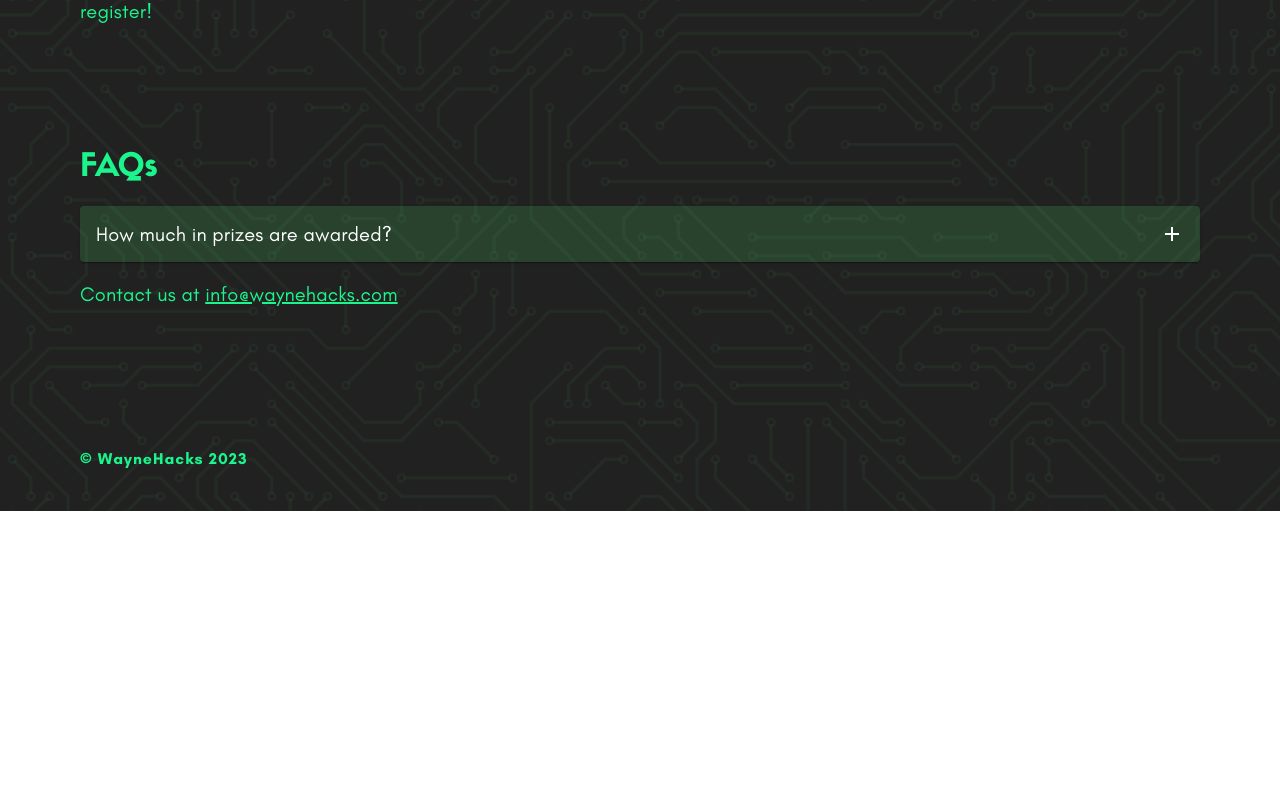
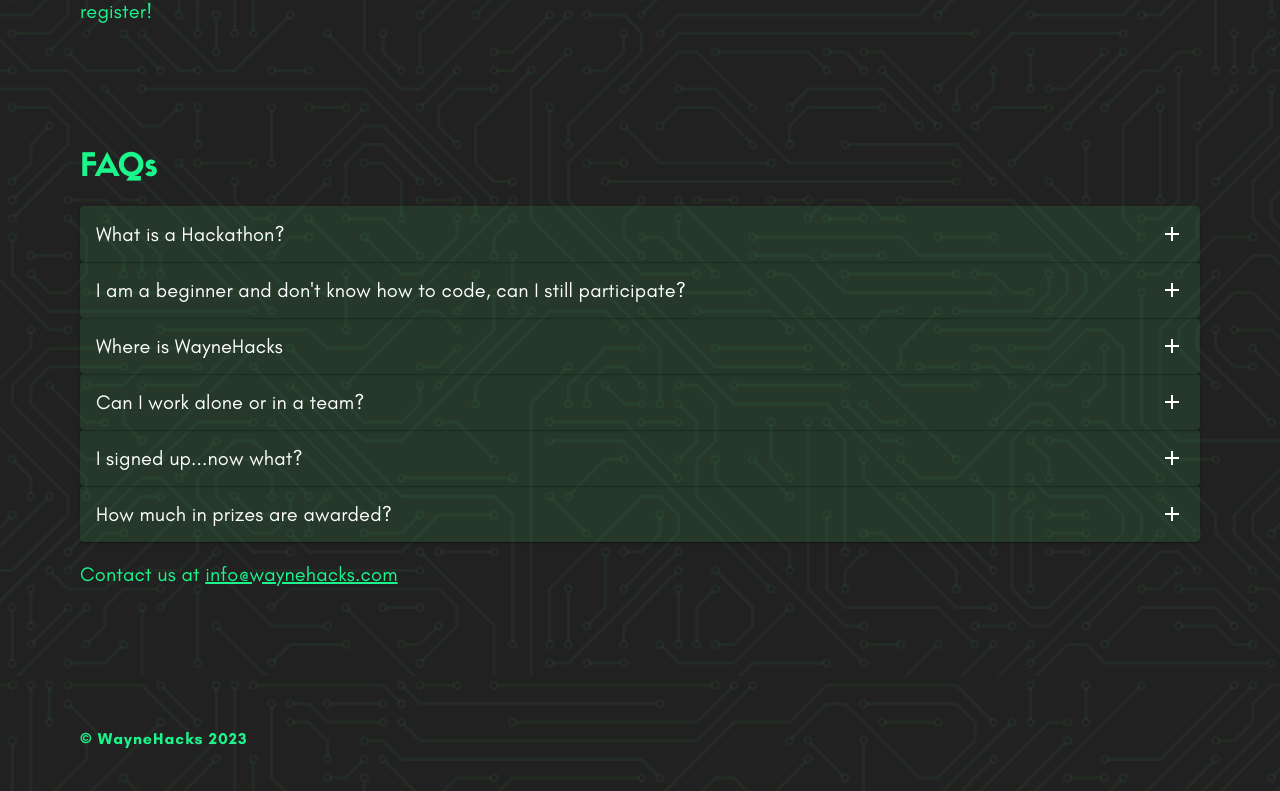
Before and after one commit to WSU-Society-of-Computer-Developers/waynehacks-website, a React (Create React App) app: page / in a window 1280 px wide. Shown: the part 924-1715 px from the top of the page. Before the commit the page ends 1435 px from the top, so only its background shows below. Built offline with nearby package versions, Linux system fonts and the light colour scheme.

Commit message:
FAQs & CI/CD integration

```diff
--- a/src/App.js
+++ b/src/App.js
@@ -93,6 +93,11 @@ function App() {
             <Typography variant="h6" compact="h6" sx={{ color: mainColor, paddingTop: 2 }}
               style={{ fontFamily: 'GlacialIndifference-Regular', }}>
               {/* <QA question="How long is this hackathon?" answer="48 Hours"/> */}
+              <QA question="What is a Hackathon?" answer="A hackathon is an event where programmers get together for a short period of time to collaborate and create a project! The theme will be announced at the opening ceremony, and hackers will have 36 hours to complete a project related to it. Attending these events and participating is a great resume booster!" />
+              <QA question="I am a beginner and don't know how to code, can I still participate?" answer="Anyone can participate! We welcome all beginners to experts in development. Hackathons are a perfect place to learn new skills and find out what it takes to build an application!" />
+              <QA question="Where is WayneHacks" answer="Online through the Discord platform. We will be sending invites out soon. Stay tuned!" />
+              <QA question="Can I work alone or in a team?" answer="Teams can consist of 1-4 members. Don't worry if you do not have a team! We will have a section in the Hackathon Discord Server to find team members." />
+              <QA question="I signed up...now what?" answer="Be on the lookout for an email a week before the Hackathon to join our Discord Server. We will use this for members looking for a group, updates, and announcements throughout the Hackathon!" />
               <QA question="How much in prizes are awarded?" answer="$5000 in prizes!" />
             </Typography>
             <Typography variant="h6" compact="h6" sx={{ color: mainColor, paddingTop: 2 }}
--- a/src/comps/QA.js
+++ b/src/comps/QA.js
@@ -15,10 +15,10 @@ import { Add as AddIcon } from '@mui/icons-material';
  * React component for question and answers in MUI accordions
  * @param {QAProps} props
 */
-export default function QA({question, answer}) {
+export default function QA({ question, answer }) {
     return (
         <div style={{ width: "100%" }}>
-            <Accordion sx={{ background: "rgba(74, 199, 101,0.2)", color: "white" }}>
+            <Accordion sx={{ background: "rgba(65, 190, 92,0.15)", color: "white" }}>
                 <AccordionSummary
                     expandIcon={<AddIcon sx={{ color: "white" }} />}
                     aria-controls="panel1a-content"
@@ -27,7 +27,7 @@ export default function QA({question, answer}) {
                     <Typography variant="h6" compact="h6" style={{ fontFamily: 'GlacialIndifference-Regular', }}>{question}</Typography>
                 </AccordionSummary>
                 <AccordionDetails>
-                    <Typography>
+                    <Typography variant="body1" color={"lightgray"}>
                         {answer}
                     </Typography>
                 </AccordionDetails>
```
Lines whose indentation alone changed are shown as unchanged.
